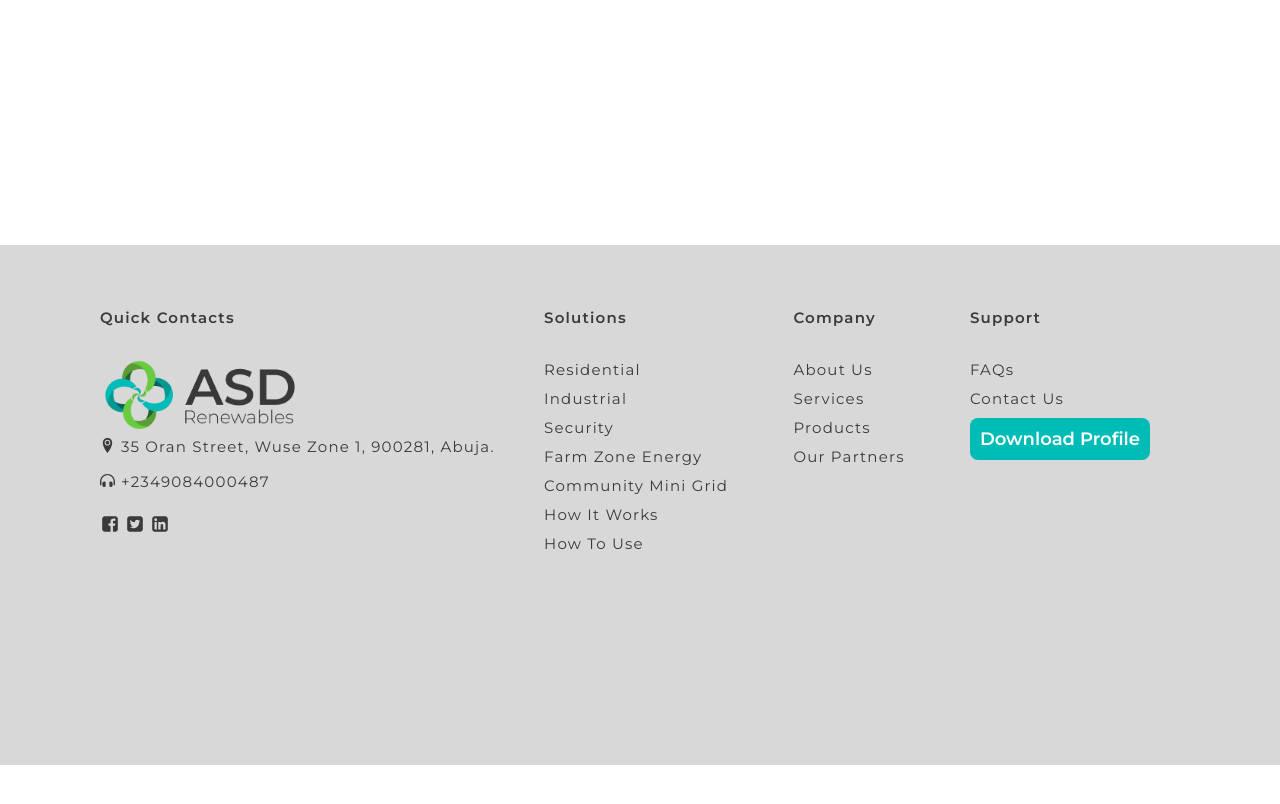
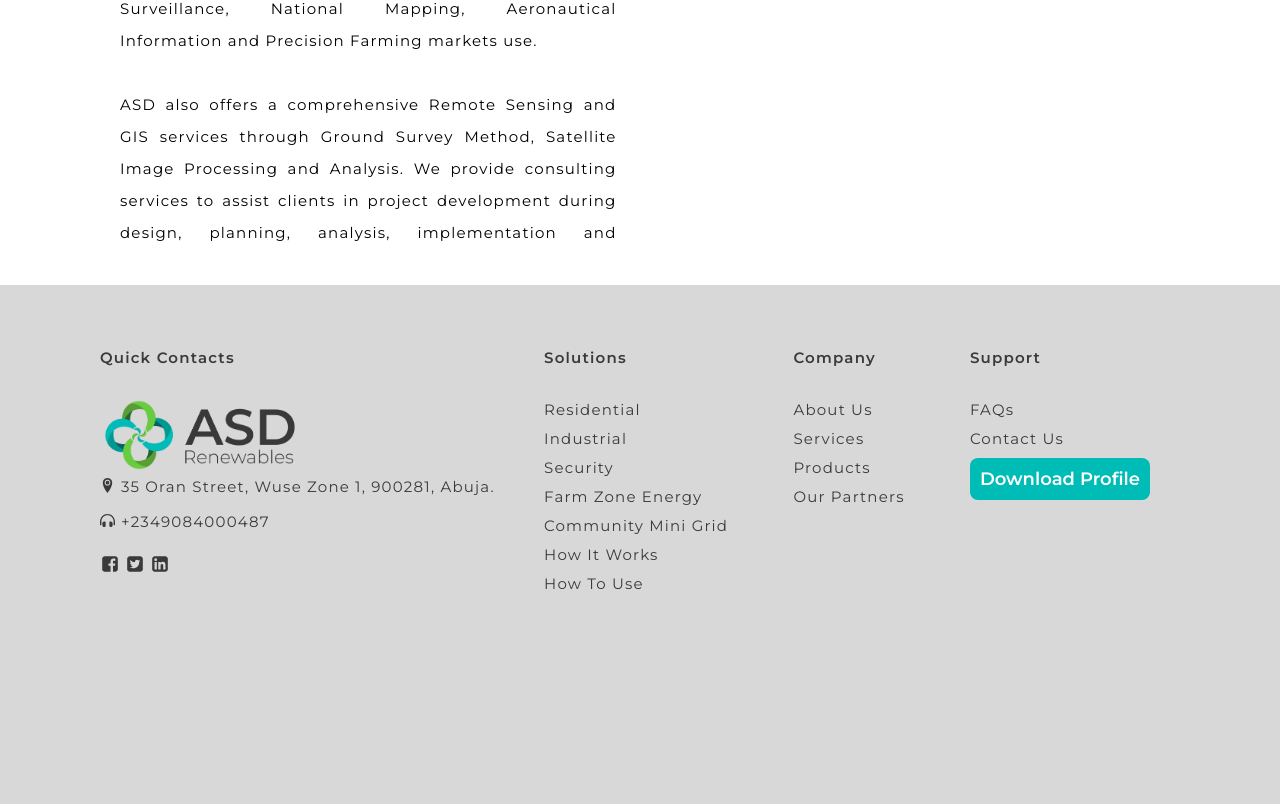
Before and after one commit to layiwola008/asdrenewable, a Next.js app: page /asd-renewables/services in a window 1280 px wide. Shown: the part 1656-2460 px from the top of the page. Before the commit the page ends 2421 px from the top, so only its background shows below. Built offline with nearby package versions, Linux system fonts and the light colour scheme.

Commit message:
Change GIS content

```diff
--- a/pages/asd-renewables/services.jsx
+++ b/pages/asd-renewables/services.jsx
@@ -107,19 +107,48 @@ const services = () => {
                 <article className="service__article">
                   ASD Renewables undertakes and executes geospatial projects for
                   clients of any size. We specialize in GIS and RS Geospatial
-                  Solutions.
+                  Solutions. As part of our effort, we aim at grasping new
+                  heights and keeping abreast with the latest technologies to
+                  provide reliable geospatial solutions with advanced hardware
+                  and software to the nation. We provide accurate surveying
+                  services of high resolution and medium resolution optical
+                  satellite imagery from Maxar Technologies, airborne radar
+                  (IfSAR) data and LiDAR with integration of valuable geospatial
+                  data.
                   <br />
                   <br />
-                  As part of our effort, we aim at grasping new heights, keeping
-                  abreast with the latest technologies to provide reliable
-                  geospatial solutions with advanced hardware and software to
-                  the nation.
+                  The collected imagery can be efficiently processed to generate
+                  digital surface models, topography and imagery data products
+                  to integrate into both CAD and GIS systems for Oil and Gas,
+                  Land and Maritime Surveillance, National Mapping, Aeronautical
+                  Information and Precision Farming markets use.
                   <br />
                   <br />
-                  We provide accurate surveying services of high resolution and
-                  medium resolution optical satellite imagery from Maxar
-                  Technologies, airborne radar (IfSAR) data and LiDAR with
-                  integration of valuable geospatial data.
+                  ASD also offers a comprehensive Remote Sensing and GIS
+                  services through Ground Survey Method, Satellite Image
+                  Processing and Analysis. We provide consulting services to
+                  assist clients in project development during design, planning,
+                  analysis, implementation and evaluation phases. We provide all
+                  ranges of topography and mapping services. We have experience
+                  in a variety of field that include but are not limited to:
+                  <br />
+                  <br />
+                  <div className="list__space">
+                  <ol>
+                    <li>Aerial & UAV mapping</li>
+                    <li>
+                      Topographical survey and mapping in scale 1:500 – 1:10 000
+                    </li>
+                    <li>As built surveys</li>
+                    <li>
+                      Volume calculating to measure the amount of material to be
+                      removed from the site and added to the site (cut and fill)
+                    </li>
+                    <li>Boundary Surveys</li>
+                    <li>Cartographic and GIS-projects</li>
+                    <li>3D - modeling</li>
+                  </ol>
+                  </div>
                 </article>
               </div>
               <div className="col__md">
--- a/pages/faq.jsx
+++ b/pages/faq.jsx
@@ -32,7 +32,7 @@ const faq = () => {
         <h1>Frequently Asked Questions</h1>
       </span>
       <div className="page__wrapper faq__main__comtainer">
-        <div className="col services__header">
+        <div className="col">
           <h2 className="faq__header__title">
             Let Us Answer Some Of Your Questions
           </h2>
--- a/styles/about.css
+++ b/styles/about.css
@@ -81,6 +81,7 @@
   display: flex;
   height: 120vh;
   justify-content: space-around;
+  margin-top: -130px;
 }
 .mission__left {
   width: 75%;
--- a/styles/faq.css
+++ b/styles/faq.css
@@ -2,6 +2,7 @@
     display: flex;
     flex-direction: column;
     align-items: center;
+    margin-bottom: 40px;
 }
 .faq__container {
     width: 90%;
@@ -20,6 +21,7 @@
 }
 .faq__header__title {
     align-self: flex-start;
+    text-align: center;
     margin-left: 0;
     color: #00BCB7;
 
@@ -78,14 +80,15 @@
     display: flex;
     align-items: center;
     justify-content: space-between;
+    width: 85%;
 }
 .other__questions p {
-    margin-left: 30px;
+margin-left: 30px;
 }
 .other__questions button {
     background-color: #00BCB7;
     color: white;
-    width: 25%;
+    width: 25%
 }
 
 
@@ -102,14 +105,6 @@
 }
 /*Samsung Galaxy and others*/
 @media only screen and (max-width: 466px) {
-    .other__questions {
-        display: flex;
-        flex-direction: column;
-    }
-    .other__questions button {
-        align-self: flex-start;
-        margin: 20px;
-    }
     .faq__body p {
         width: 52ch;
         margin: 20px 15px;
--- a/styles/globals.css
+++ b/styles/globals.css
@@ -72,10 +72,11 @@ button:hover {
 .full__container {
   width: 100%;
   height: 130vh;
-  margin-top: 40px;
+  margin: 40px 0;
   padding: 1px 100px;
   display: flex;
   flex-direction: column;
+  overflow-y: auto;
 }
 /*Forms Of Energy Start*/
 .page__header {
--- a/styles/slider.css
+++ b/styles/slider.css
@@ -62,9 +62,10 @@ hr {
 }
 .slider__desc p {
   font-size: 20px;
-  max-width: 45ch;
+  max-width: 50ch;
   color: white;
   margin-bottom: 20px;
+  text-align: left;
 }
 .slider__buttons {
   display: flex;
--- a/styles/tabs.css
+++ b/styles/tabs.css
@@ -220,6 +220,4 @@
     .tab__vertical {
         padding: 14px 15px;
     }
-
-
 }
```
Also changed, not shown: styles/services.css (line endings or trailing spaces).
